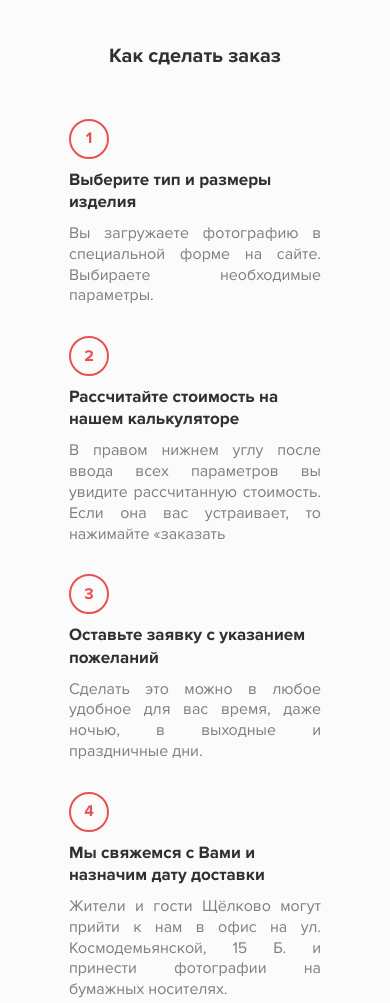
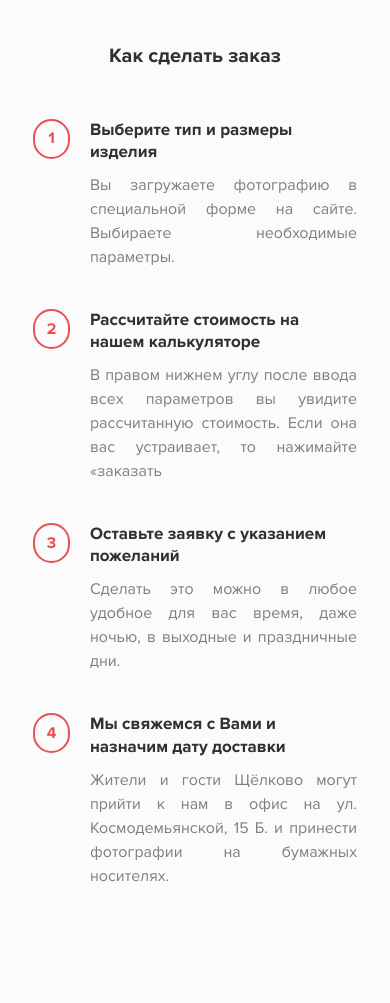
Before and after one commit to alenaAntiosova/memory, a plain HTML site: page index.html in a window 390 px wide. Shown: the part 2304-3307 px from the top of the page. Drawn offline with Linux system fonts and the light colour scheme.

Commit message:
цифры слева

```diff
--- a/index.html
+++ b/index.html
@@ -5,7 +5,7 @@
    <meta charset="UTF-8" />
    <meta http-equiv="X-UA-Compatible" content="IE=edge" />
    <meta name="viewport" content="width=device-width, initial-scale=1.0" />
-   <link rel="stylesheet" href="style.css" />
+   <link rel="stylesheet" href="style-memory.css" />
    <link rel="stylesheet" href="lib/swiper.min.css" />
    <title>Фото на памятник на керамике</title>
 </head>
@@ -182,7 +182,7 @@
          <div class="container">
             <h2 class="order__section-title title">Как сделать заказ</h2>
             <div class="order__blocks">
-               <div class="order__number order__number--1">
+               <div class="order__number">
                   <div class="order__img">1</div>
                   <div class="order__number-wrapper">
                      <p class="order__title sub__title">
@@ -195,7 +195,7 @@
                      </p>
                   </div>
                </div>
-               <div class="order__number order__number--2">
+               <div class="order__number">
                   <div class="order__img">2</div>
                   <div class="order__number-wrapper">
                      <p class="order__title sub__title">
@@ -209,7 +209,7 @@
                      </p>
                   </div>
                </div>
-               <div class="order__number order__number--3">
+               <div class="order__number">
                   <div class="order__img">3</div>
                   <div class="order__number-wrapper">
                      <p class="order__title sub__title">
@@ -221,7 +221,7 @@
                      </p>
                   </div>
                </div>
-               <div class="order__number order__number--4">
+               <div class="order__number">
                   <div class="order__img">4</div>
                   <div class="order__number-wrapper">
                      <p class="order__title sub__title">
--- a/style.css
+++ b/style-memory.css
@@ -385,6 +385,10 @@ ul {
   padding-bottom: 50px;
 }
 
+.order__text {
+  line-height: 1.5;
+}
+
 .order__img {
   border: 2px solid;
   border-radius: 25px;
@@ -413,11 +417,16 @@ ul {
 
 @media (max-width: 991px) {
   .order__number {
-    width: 70%;
+    width: 90%;
     gap: 20px;
+    display: flex;
+    margin-bottom: 20px;
   }
   .order__text {
     text-align: justify;
+  }
+  .order__number-wrapper {
+    width: 90%;
   }
 }
 
```
